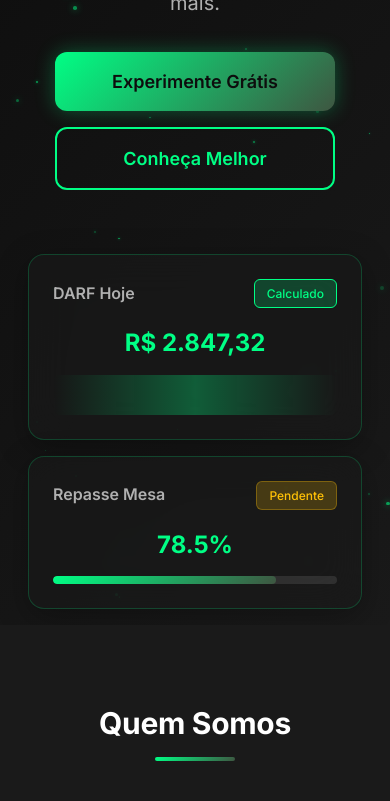
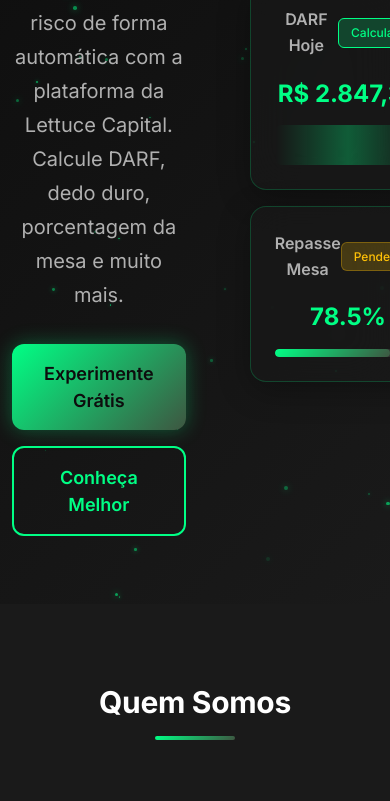
Before and after one commit to Digueras/lettuceproject, a plain HTML site: page index.html in a window 390 px wide. Shown: the part 240-1041 px from the top of the page. Drawn offline with Linux system fonts and the light colour scheme.

Commit message:
Update style.css

```diff
--- a/style.css
+++ b/style.css
@@ -909,14 +909,14 @@ body {
   overflow: hidden;
 }
 
-@media (max-width: 900px) {
-  .hero__container {
-    display: flex;
-    flex-direction: column;
-    gap: var(--space-12); /* Reduza o gap para mobile */
-    padding: var(--space-10) 0;
-    align-items: stretch;
-  }
+.hero__container {
+  display: flex;
+  grid-template-columns: 1fr 1fr;
+  gap: var(--space-16);
+  align-items: center;
+  padding: var(--space-20) 0;
+}
+
   .hero__content, .hero__visual {
     width: 100%;
     max-width: 100%;
```
